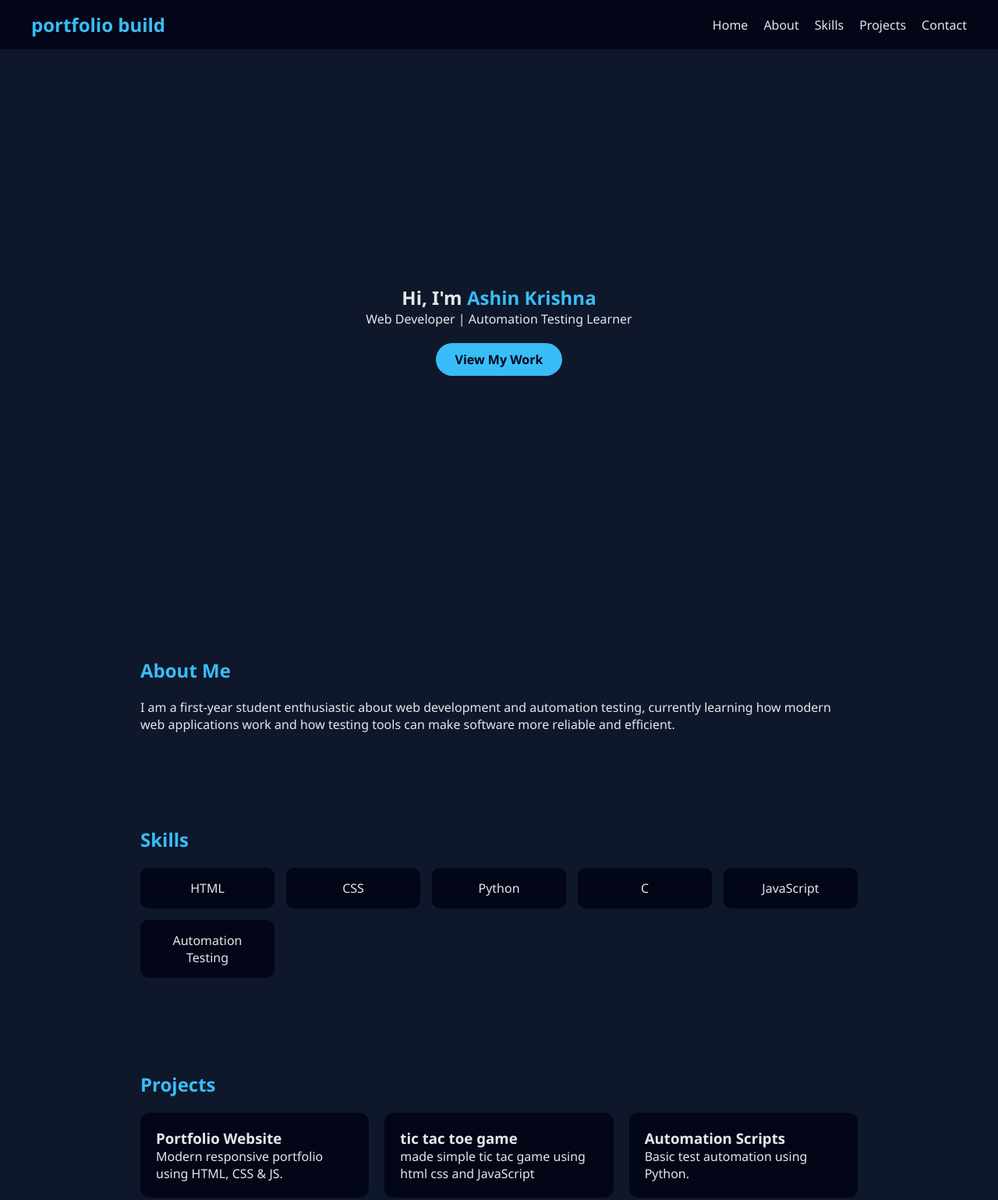
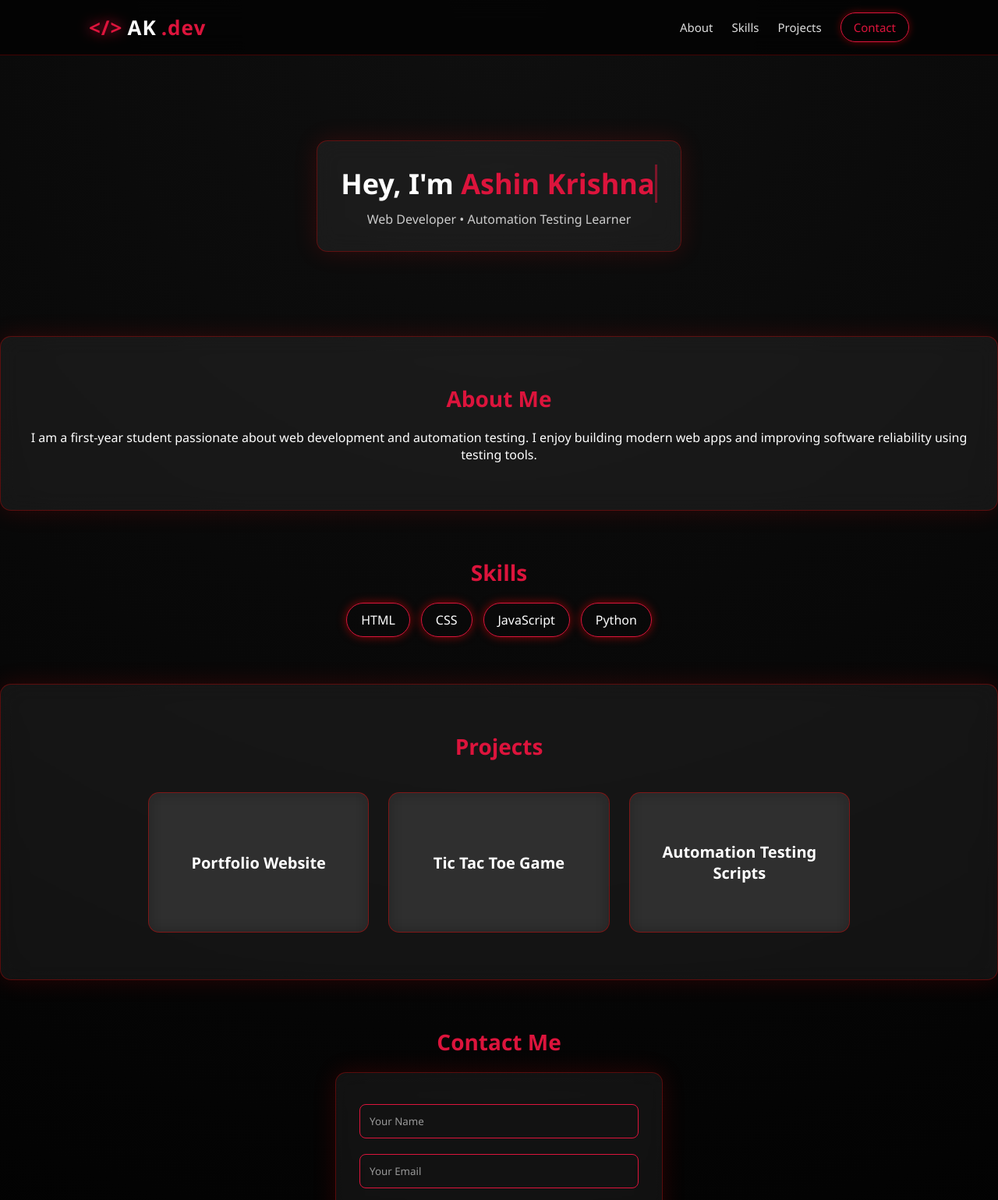
Before and after one commit to ashin-krish/main-project, a plain HTML site: page index.html in a window 1280 px wide. Shown: the top 1539 px of the page at 78% size. Drawn offline with Linux system fonts and the light colour scheme.

Commit message:
updated the entire project to add features

```diff
--- a/index.html
+++ b/index.html
@@ -8,78 +8,123 @@
 </head>
 <body>
 
-<nav>
-    <h2 class="logo">portfolio build</h2>
-    <ul>
-        <li><a href="#home">Home</a></li>
-        <li><a href="#about">About</a></li>
-        <li><a href="#skills">Skills</a></li>
-        <li><a href="#projects">Projects</a></li>
-        <li><a href="#contact">Contact</a></li>
-    </ul>
-</nav>
+<header class="header">
+    <div class="header-inner">
+<h1 class="logo">
+    <span class="code">&lt;/&gt;</span> AK<span class="dot">.dev</span>
+</h1>
 
-<section id="home" class="hero">
-    <h1>Hi, I'm <span>Ashin Krishna</span></h1>
-    <p>Web Developer | Automation Testing Learner</p>
-    <a href="#projects" class="btn">View My Work</a>
+
+        <nav class="nav">
+            <a href="#about">About</a>
+            <a href="#skills">Skills</a>
+            <a href="#projects">Projects</a>
+            <a href="#contact" class="nav-btn">Contact</a>
+        </nav>
+    </div>
+</header>
+
+<!-- HERO -->
+<section class="hero">
+    <div class="glass hero-box">
+        <h1 class="typing-text">Hey, I'm <span>Ashin Krishna</span></h1>
+        <p class="fade-in">Web Developer • Automation Testing Learner</p>
+    </div>
 </section>
 
-<section id="about" class="section">
+<!-- ABOUT -->
+<section class="section glass" id="about">
     <h2>About Me</h2>
     <p>
-       I am a first-year student enthusiastic about web development and automation testing, currently learning how modern web applications work and how testing tools can make software more reliable and efficient.
+        I am a first-year student passionate about web development and automation testing.
+        I enjoy building modern web apps and improving software reliability using testing tools.
     </p>
 </section>
 
-<section id="skills" class="section">
+<!-- SKILLS -->
+<section class="section" id="skills">
     <h2>Skills</h2>
-    <div class="skill-grid">
-        <div class="skill">HTML</div>
-        <div class="skill">CSS</div>
-        <div class="skill">Python</div>
-        <div class="skill">C</div>
-        <div class="skill">JavaScript</div>
-        <div class="skill">Automation Testing</div>
+    <div class="skill-chips">
+    <span class="chip">HTML</span>
+    <span class="chip">CSS</span>
+    <span class="chip">JavaScript</span>
+    <span class="chip">Python</span>
+</div>
+
+</section>
+
+<!-- PROJECTS -->
+<section class="section glass" id="projects">
+    <h2>Projects</h2>
+
+    <div class="flip-grid">
+
+        <!-- Project 1 -->
+        <div class="flip-card">
+            <div class="flip-inner">
+                <div class="flip-front">
+                    <h3>Portfolio Website</h3>
+                </div>
+                <div class="flip-back">
+                    <p>
+                        A modern personal portfolio showcasing my skills,
+                        projects, and contact information with a responsive layout.
+                    </p>
+                    <span>HTML • CSS • JavaScript</span>
+                </div>
+            </div>
+        </div>
+
+        <!-- Project 2 -->
+        <div class="flip-card">
+            <div class="flip-inner">
+                <div class="flip-front">
+                    <h3>Tic Tac Toe Game</h3>
+                </div>
+                <div class="flip-back">
+                    <p>
+                        A classic tic tac toe game with interactive UI,
+                        turn-based logic, and win condition detection.
+                    </p>
+                    <span>JavaScript • HTML • CSS</span>
+                </div>
+            </div>
+        </div>
+
+        <!-- Project 3 -->
+        <div class="flip-card">
+            <div class="flip-inner">
+                <div class="flip-front">
+                    <h3>Automation Testing Scripts</h3>
+                </div>
+                <div class="flip-back">
+                    <p>
+                        Basic automation scripts written in Python to validate
+                        functionality, reduce manual testing, and improve reliability.
+                    </p>
+                    <span>Python • Automation Testing</span>
+                </div>
+            </div>
+        </div>
+
     </div>
 </section>
 
-<section id="projects" class="section">
-    <h2>Projects</h2>
-    <div class="project-grid">
-        <div class="project-card">
-            <h3>Portfolio Website</h3>
-            <p>Modern responsive portfolio using HTML, CSS & JS.</p>
-        </div>
 
-        <div class="project-card">
-            <h3>tic tac toe game</h3>
-            <p>made simple tic tac game using html css and JavaScript</p>
-        </div>
-
-        <div class="project-card">
-            <h3>Automation Scripts</h3>
-            <p>Basic test automation using Python.</p>
-        </div>
-    </div>
-</section>
-
-<section id="contact" class="section">
+<!-- CONTACT -->
+<section class="section" id="contact">
     <h2>Contact Me</h2>
 
-    <form id="contactForm">
+    <form id="contactForm" class="glass">
         <input type="text" id="name" placeholder="Your Name" required>
         <input type="email" id="email" placeholder="Your Email" required>
-
-
-        <textarea id="message" placeholder="Your Message" rows="4" required></textarea>
-
+        <textarea id="message" rows="4" placeholder="Your Message" required></textarea>
         <button type="submit">Send Message</button>
     </form>
 
     <p id="msg"></p>
 </section>
-<!-- trigger rebuild -->
+
 <footer>
     <p>© 2025 Ashin Krishna</p>
 </footer>
--- a/style.css
+++ b/style.css
@@ -1,206 +1,411 @@
+/* =========================
+   GLOBAL RESET
+========================= */
 * {
     margin: 0;
     padding: 0;
     box-sizing: border-box;
-    font-family: 'Segoe UI', sans-serif;
+    font-family: "Segoe UI", sans-serif;
 }
 
 html {
     scroll-behavior: smooth;
 }
 
+/* =========================
+   BODY
+========================= */
 body {
-    background: #0f172a;
-    color: #e5e7eb;
+    background: radial-gradient(circle at top, #0f0f0f, #000000);
+    color: #ffffff;
+    min-height: 100vh;
+}
+
+/* =========================
+   COOL TECH HEADER
+========================= */
+.header {
+    position: sticky;
+    top: 0;
+    z-index: 1000;
+    background: rgba(0, 0, 0, 0.65);
+    backdrop-filter: blur(16px);
+    -webkit-backdrop-filter: blur(16px);
+    border-bottom: 1px solid rgba(255, 0, 0, 0.25);
+}
+
+.header-inner {
+    max-width: 1100px;
+    margin: auto;
+    padding: 16px 24px;
+    display: flex;
+    justify-content: space-between;
+    align-items: center;
+}
+
+/* =========================
+   LOGO (AK.codes)
+========================= */
+.logo {
+    font-size: 26px;
+    font-weight: 700;
+    letter-spacing: 1px;
+    color: #ffffff;
+    display: flex;
+    align-items: center;
+    gap: 6px;
+}
+
+/* </> icon */
+.logo .code {
+    color: crimson;
+    text-shadow: 0 0 12px crimson;
+    animation: glowPulse 2s infinite alternate;
+}
+
+/* .codes */
+.logo .dot {
+    color: crimson;
+    font-weight: 600;
+}
+
+/* =========================
+   NAVIGATION
+========================= */
+.nav {
+    display: flex;
+    gap: 24px;
+    align-items: center;
+}
+
+.nav a {
+    position: relative;
+    text-decoration: none;
+    color: #dddddd;
+    font-size: 15px;
+    transition: 0.3s ease;
+}
+
+/* Underline animation */
+.nav a::after {
+    content: "";
+    position: absolute;
+    width: 0%;
+    height: 2px;
+    left: 0;
+    bottom: -6px;
+    background: crimson;
+    transition: 0.3s ease;
+}
+
+.nav a:hover {
+    color: #ffffff;
+}
+
+.nav a:hover::after {
+    width: 100%;
+}
+
+/* Contact button */
+.nav-btn {
+    padding: 8px 16px;
+    border: 1px solid crimson;
+    border-radius: 20px;
+    color: crimson !important;
+    box-shadow: 0 0 10px rgba(255, 0, 0, 0.4);
+}
+
+.nav-btn:hover {
+    background: crimson;
+    color: #ffffff !important;
+    box-shadow: 0 0 20px crimson;
+}
+
+/* =========================
+   HERO SECTION
+========================= */
+.hero {
+    height: 45vh;
+    display: flex;
+    justify-content: center;
+    align-items: center;
+    text-align: center;
+}
+
+.hero-box {
+    max-width: 600px;
+}
+
+/* =========================
+   GLASS EFFECT
+========================= */
+.glass {
+    background: rgba(255, 255, 255, 0.06);
+    backdrop-filter: blur(14px);
+    -webkit-backdrop-filter: blur(14px);
+    border: 1px solid rgba(255, 0, 0, 0.3);
+    border-radius: 14px;
+    padding: 30px;
+    box-shadow: 0 0 30px rgba(255, 0, 0, 0.15);
+}
+
+/* =========================
+   HERO TEXT + ANIMATION
+========================= */
+.hero-box h1 {
+    font-size: 36px;
+    margin-bottom: 10px;
+}
+
+.hero-box span {
+    color: crimson;
+}
+
+/* Typing animation */
+.typing-text {
+    overflow: hidden;
+    white-space: nowrap;
+    width: 0;
+    border-right: 3px solid crimson;
+    animation: typing 3s steps(30, end) forwards, blink 0.7s infinite;
+}
+
+/* Fade-in subtitle */
+.fade-in {
+    opacity: 0;
+    animation: fadeIn 2s forwards;
+    animation-delay: 3s;
+    color: #cccccc;
+}
+
+/* =========================
+   SECTIONS
+========================= */
+.section {
+    padding: 60px 20px;
+    text-align: center;
+}
+
+.section h2 {
+    color: crimson;
+    font-size: 28px;
+    margin-bottom: 20px;
+}
+
+.section {
+    padding: 60px 20px;
+    text-align: center;
+    scroll-margin-top: 90px; /* fixes sticky header overlap */
 }
 
 
-nav {
-    position: sticky;
-    top: 0;
-    background: #020617;
+/* =========================
+   SKILLS
+========================= */
+.skill-chips {
     display: flex;
-    justify-content: space-between;
-    align-items: center;
-    padding: 15px 40px;
-    z-index: 100;
+    justify-content: center;
+    flex-wrap: wrap;
+    gap: 14px;
 }
 
-nav ul {
-    display: flex;
-    list-style: none;
-    gap: 20px;
+.chip {
+    padding: 10px 18px;
+    border-radius: 30px;
+    border: 1px solid crimson;
+    box-shadow: 0 0 12px rgba(255,0,0,0.5);
+    transition: 0.3s;
 }
 
-nav a {
-    color: #e5e7eb;
-    text-decoration: none;
-    font-weight: 500;
+.chip:hover {
+    background: crimson;
+    box-shadow: 0 0 20px crimson;
 }
 
-nav a:hover {
-    color: #38bdf8;
+/* =========================
+   PROJECTS
+========================= */
+/* =========================
+   FLIP CARD PROJECTS
+========================= */
+.flip-grid {
+    display: grid;
+    grid-template-columns: repeat(auto-fit, minmax(240px, 1fr));
+    gap: 25px;
+    max-width: 900px;
+    margin: 40px auto 0;
 }
 
-.logo {
-    color: #38bdf8;
+/* Card container */
+.flip-card {
+    perspective: 1000px;
 }
 
+/* Inner card */
+.flip-inner {
+    width: 100%;
+    height: 180px;
+    position: relative;
+    transform-style: preserve-3d;
+    transition: transform 0.6s ease;
+}
 
-.hero {
-    height: 90vh;
+/* Flip on hover */
+.flip-card:hover .flip-inner {
+    transform: rotateY(180deg);
+}
+
+/* Front & Back */
+.flip-front,
+.flip-back {
+    position: absolute;
+    width: 100%;
+    height: 100%;
+    border-radius: 14px;
+    backface-visibility: hidden;
     display: flex;
     flex-direction: column;
     justify-content: center;
     align-items: center;
     text-align: center;
+    padding: 20px;
+    border: 1px solid rgba(255, 0, 0, 0.4);
+    background: rgba(255, 255, 255, 0.06);
+    backdrop-filter: blur(10px);
 }
 
-.hero span {
-    color: #38bdf8;
+/* Front */
+.flip-front h3 {
+    color: #ffffff;
+    font-size: 20px;
 }
 
-.btn {
-    margin-top: 20px;
-    padding: 10px 25px;
-    background: #38bdf8;
-    color: #020617;
-    border-radius: 25px;
-    text-decoration: none;
-    font-weight: bold;
+/* Back */
+.flip-back {
+    transform: rotateY(180deg);
+    background: linear-gradient(135deg, crimson, darkred);
+    color: #ffffff;
 }
 
-.btn:hover {
-    opacity: 0.8;
+.flip-back p {
+    margin-bottom: 10px;
+    font-size: 15px;
 }
 
+.flip-back span {
+    font-size: 13px;
+    opacity: 0.9;
+}
 
-.section {
-    padding: 60px 40px;
-    max-width: 1000px;
+/* Glow effect */
+.flip-card:hover .flip-front,
+.flip-card:hover .flip-back {
+    box-shadow: 0 0 25px crimson;
+}
+
+/* Mobile fix */
+@media (max-width: 600px) {
+    .flip-inner {
+        height: 160px;
+    }
+}
+
+/* =========================
+   CONTACT FORM
+========================= */
+form {
+    max-width: 420px;
     margin: auto;
 }
 
-.section h2 {
-    color: #38bdf8;
-    margin-bottom: 20px;
+input,
+textarea {
+    width: 100%;
+    padding: 12px;
+    margin: 10px 0;
+    background: transparent;
+    border: 1px solid crimson;
+    border-radius: 8px;
+    color: #ffffff;
+    outline: none;
 }
 
-
-.skill-grid {
-    display: grid;
-    grid-template-columns: repeat(auto-fit, minmax(150px, 1fr));
-    gap: 15px;
+input::placeholder,
+textarea::placeholder {
+    color: #999999;
 }
 
-.skill {
-    background: #020617;
-    padding: 15px;
-    text-align: center;
-    border-radius: 10px;
+button {
+    width: 100%;
+    padding: 12px;
+    margin-top: 10px;
+    background: crimson;
+    border: none;
+    border-radius: 8px;
+    color: #ffffff;
+    font-size: 16px;
+    cursor: pointer;
+    transition: 0.3s ease;
 }
 
-.project-grid {
-    display: grid;
-    grid-template-columns: repeat(auto-fit, minmax(250px, 1fr));
-    gap: 20px;
-}
-
-.project-card {
-    background: #020617;
-    padding: 20px;
-    border-radius: 12px;
-    transition: transform 0.3s;
-}
-
-.project-card:hover {
-    transform: translateY(-10px);
-}
-
-
-footer {
-    text-align: center;
-    padding: 20px;
-    background: #020617;
-    margin-top: 50px;
-}
-
-
-.hidden {
-    opacity: 0;
-    transform: translateY(40px);
-    transition: all 0.8s ease;
-}
-
-.show {
-    opacity: 1;
-    transform: translateY(0);
-}
-
-
-#contact form {
-    max-width: 500px;
-    margin: 0 auto;
-    display: flex;
-    flex-direction: column;
-}
-
-#contact input[type="text"],
-#contact input[type="email"] {
-    padding: 12px 15px;
-    margin-bottom: 15px;
-    border: 1px solid #38bdf8;
-    border-radius: 8px;
-    background: #020617;
-    color: #e5e7eb;
-    font-size: 1em;
-    outline: none;
-    transition: 0.3s;
-}
-
-#contact input[type="text"]:focus,
-#contact input[type="email"]:focus {
-    border-color: #0ea5e9;
-    box-shadow: 0 0 8px rgba(56, 189, 248, 0.5);
-}
-
-#contact button {
-    padding: 12px 20px;
-    background: #38bdf8;
-    color: #020617;
-    font-weight: bold;
-    border: none;
-    border-radius: 25px;
-    cursor: pointer;
-    transition: 0.3s;
-}
-
-#contact button:hover {
-    opacity: 0.85;
-    transform: translateY(-2px);
+button:hover {
+    background: darkred;
+    box-shadow: 0 0 15px crimson;
 }
 
 #msg {
     margin-top: 15px;
-    text-align: center;
     font-weight: bold;
-    color: #22c55e;
-    font-size: 1em;
 }
 
-#contact textarea {
-    padding: 12px 15px;
-    margin-bottom: 15px;
-    border: 1px solid #38bdf8;
-    border-radius: 8px;
-    background: #020617;
-    color: #e5e7eb;
-    font-size: 1em;
-    outline: none;
-    resize: vertical;
+/* =========================
+   FOOTER
+========================= */
+footer {
+    text-align: center;
+    padding: 20px;
+    color: #777777;
+    border-top: 1px solid rgba(255, 0, 0, 0.2);
 }
 
-#contact textarea:focus {
-    border-color: #0ea5e9;
-    box-shadow: 0 0 8px rgba(56, 189, 248, 0.5);
+/* =========================
+   ANIMATIONS
+========================= */
+@keyframes typing {
+    from { width: 0; }
+    to { width: 100%; }
 }
+
+@keyframes blink {
+    50% { border-color: transparent; }
+}
+
+@keyframes fadeIn {
+    to { opacity: 1; }
+}
+
+@keyframes glowPulse {
+    from {
+        text-shadow: 0 0 6px crimson;
+    }
+    to {
+        text-shadow: 0 0 18px crimson;
+    }
+}
+
+/* =========================
+   RESPONSIVE
+========================= */
+@media (max-width: 700px) {
+    .hero-box h1 {
+        font-size: 26px;
+    }
+
+    .nav {
+        gap: 14px;
+    }
+
+    .nav a {
+        font-size: 14px;
+    }
+}
```
Also changed, not shown: script.js (+26 -17 lines), README.md.
